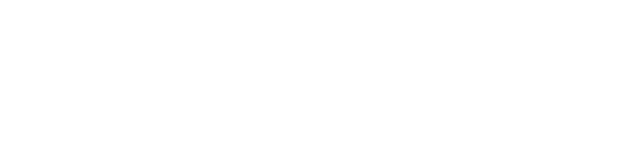
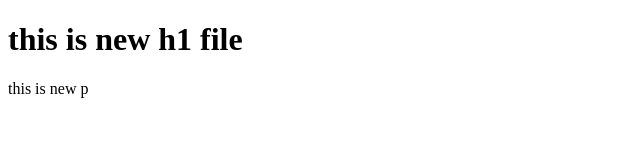
Before and after one commit to nishapandey1/220321_Nisha_Pandey, a plain HTML site: page index1.html in a window 1280 px wide. Shown: the whole page, without its empty margins (0-640 px from the left). Drawn offline with Linux system fonts and the light colour scheme.

Commit message:
new html

```diff
--- a/index1.html
+++ b/index1.html
@@ -7,6 +7,11 @@
     <title>Document</title>
 </head>
 <body>
-
+   <h1>
+    this is new h1 file
+   </h1>
+   <p>
+    this is new p
+   </p>
 </body>
 </html>
```
